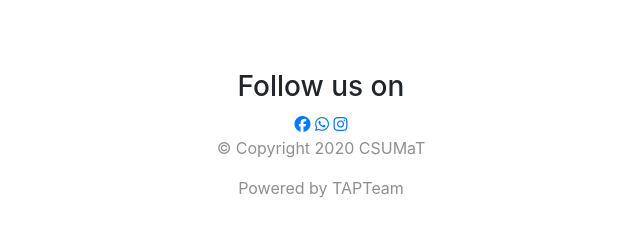
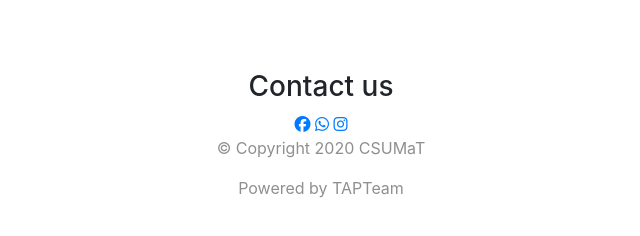
Before and after one commit to jaybarnes33/CSUMaT, a plain HTML site: page index.html in a window 1280 px wide. Shown: the part 2241-2477 px from the top of the page, 319-959 px from the left. Drawn offline with nearby package versions, Linux system fonts and the light colour scheme.

Commit message:
Update index.html

```diff
--- a/index.html
+++ b/index.html
@@ -138,7 +138,7 @@
 
   <footer id="footer">
     <div class="contact cta">
-    <h3 class="follow">Follow us on</h1>
+    <h3 class="contact">Contact us</h1>
     <a href="https://www.facebook.com">
     <i class="fab fa-facebook ico"></i>
     </a>
```
